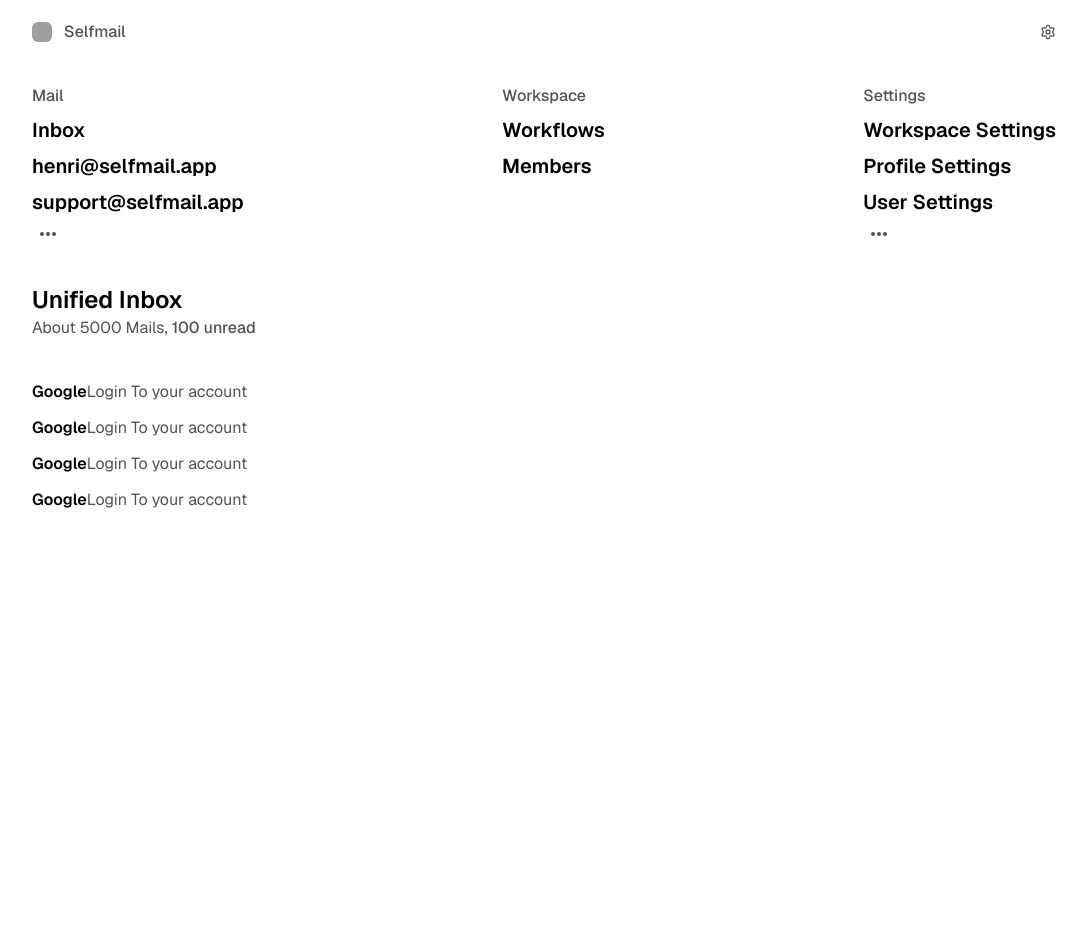
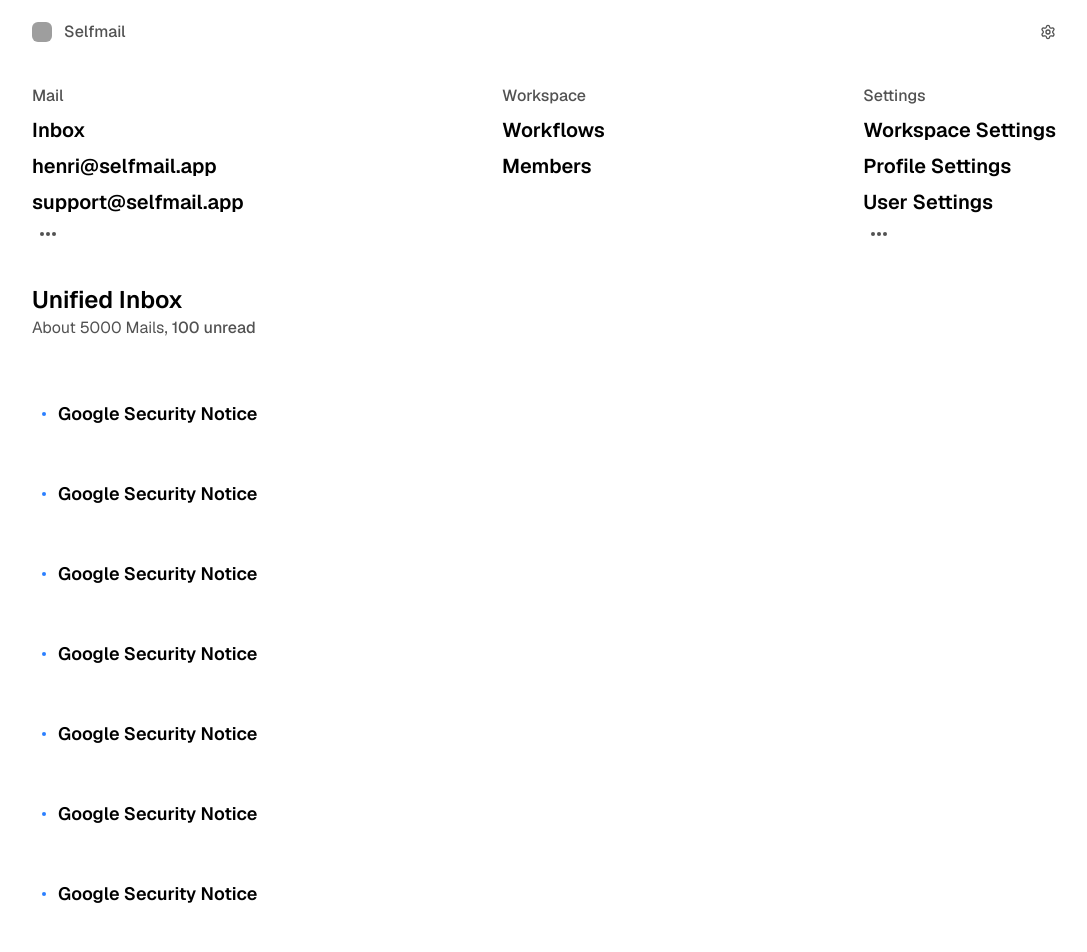
Before and after one commit to selfmail/selfmail, a React (Vite) app in the folder apps/dashboard/: page /second-inbox in a window 1280 px wide. Shown: the top 952 px of the page, without its empty margins (96-1183 px from the left). Before the commit the page ends 800 px from the top, so only its background shows below. Built offline with nearby package versions, Linux system fonts and the light colour scheme; grey boxes are pictures that could not be loaded.

Commit message:
feat(dashboard): worked on side animation

```diff
--- a/apps/dashboard/package.json
+++ b/apps/dashboard/package.json
@@ -11,6 +11,7 @@
 	},
 	"dependencies": {
 		"@elysiajs/eden": "^1.3.2",
+		"@mantine/hooks": "^8.1.3",
 		"@radix-ui/react-avatar": "^1.1.10",
 		"@radix-ui/react-checkbox": "^1.3.2",
 		"@radix-ui/react-dialog": "^1.1.14",
@@ -26,6 +27,7 @@
 		"@tanstack/react-router-devtools": "^1.121.2",
 		"@tanstack/router-plugin": "^1.121.2",
 		"lucide-react": "^0.525.0",
+		"motion": "^12.23.6",
 		"react": "^19.0.0",
 		"react-dom": "^19.0.0",
 		"tailwindcss": "^4.0.6"
--- /dev/null
+++ b/apps/dashboard/src/components/dashboard/email-viewer.tsx
@@ -0,0 +1,24 @@
+import { useViewportSize } from "@mantine/hooks";
+import { motion } from "motion/react";
+
+export default function EmailViewer({ open }: { open: boolean }) {
+	const { width } = useViewportSize();
+	return (
+		<motion.div
+			initial={{
+				opacity: 0,
+				scale: 0.95,
+				x: width,
+			}}
+			animate={{
+				opacity: open ? 1 : 0,
+				scale: open ? 1 : 0.95,
+				x: open ? 0 : width,
+			}}
+
+			className="flex fixed inset-0 w-[50%] flex-col rounded-lg bg-neutral-50 p-4 shadow-md"
+		>
+			<h2>View Email</h2>
+		</motion.div>
+	);
+}
--- /dev/null
+++ b/apps/dashboard/src/components/dashboard/email.tsx
@@ -0,0 +1,10 @@
+export default function Email() {
+	return (
+		<div className=" cursor-pointer rounded-lg bg-transparent px-2.5 py-5 ring-0 ring-neutral-100 transition-all hover:bg-neutral-100 hover:ring-2">
+			<div className="flex flex-row items-center space-x-3">
+				<div className="h-1 w-1 rounded-full bg-blue-500" />
+				<h2 className="text-lg">Google Security Notice</h2>
+			</div>
+		</div>
+	);
+}
--- a/apps/dashboard/src/components/dashboard/nav-link.tsx
+++ b/apps/dashboard/src/components/dashboard/nav-link.tsx
@@ -10,7 +10,7 @@ export function NavLink({
 	return (
 		<a
 			href={href}
-			className={`rounded-md font-medium text-black text-xl ring-neutral-100 transition-all hover:bg-neutral-100 hover:ring-4 ${className}`}
+			className={`w-fit rounded-md font-medium text-black text-xl ring-neutral-100 transition-all hover:bg-neutral-100 hover:ring-4 ${className}`}
 		>
 			{children}
 		</a>
--- a/apps/dashboard/src/routes/second-inbox.tsx
+++ b/apps/dashboard/src/routes/second-inbox.tsx
@@ -1,7 +1,10 @@
+import { useIntersection } from "@mantine/hooks";
 import { createFileRoute } from "@tanstack/react-router";
+import { useEffect, useState } from "react";
+import Email from "@/components/dashboard/email";
+import EmailViewer from "@/components/dashboard/email-viewer";
 import DashboardHeader from "@/components/dashboard/header";
 import DashboardNavigation from "@/components/dashboard/navigation";
-
 export const Route = createFileRoute("/second-inbox")({
 	component: RouteComponent,
 });
@@ -9,34 +12,41 @@ export const Route = createFileRoute("/second-inbox")({
 const mails = [];
 
 function RouteComponent() {
+	const [open, setOpen] = useState(true);
+
+	const { entry, ref } = useIntersection({
+		threshold: 0,
+		rootMargin: "0%",
+	});
+
+	useEffect(() => {
+		if (entry?.isIntersecting) {
+			setOpen(false);
+		}
+	}, [entry?.isIntersecting]);
 	return (
 		<div className="flex flex-col">
 			<DashboardHeader />
 			<DashboardNavigation />
-			<div className="flex flex-col space-x-3 px-32 py-5">
+			<div ref={ref} className="flex flex-col space-x-3 px-32 py-5">
 				<h1 className="text-2xl">Unified Inbox</h1>
 				<p>
 					About 5000 Mails,{" "}
 					<span className="font-medium text-black">100 unread</span>
 				</p>
 			</div>
+			<EmailViewer open={open} />
 			<div className="flex flex-col space-y-3 px-32 py-5">
-				<div className="flex flex-row items-center">
-					<h3>Google</h3>
-					<p>Login To your account</p>
-				</div>
-				<div className="flex flex-row items-center">
-					<h3>Google</h3>
-					<p>Login To your account</p>
-				</div>
-				<div className="flex flex-row items-center">
-					<h3>Google</h3>
-					<p>Login To your account</p>
-				</div>
-				<div className="flex flex-row items-center">
-					<h3>Google</h3>
-					<p>Login To your account</p>
-				</div>
+				<Email />
+				<Email />
+				<Email />
+				<Email />
+				<Email />
+				<Email />
+				<Email />
+				<Email />
+				<Email />
+				<Email />
 			</div>
 		</div>
 	);
```
Also changed, not shown: 1 other file (tests, documents, lock files or other folders).
